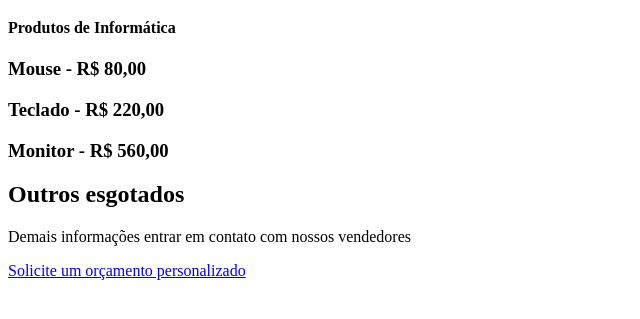
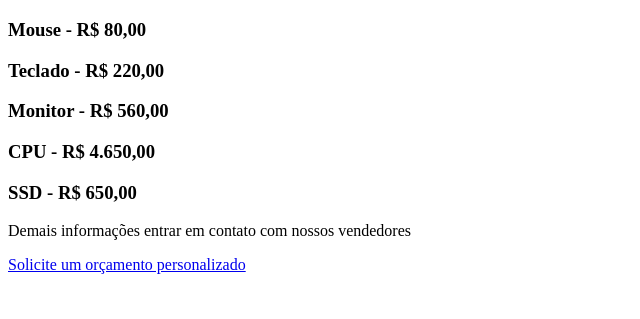
Before and after one commit to DevGouveia1/Forum-Gerencia-de-Configuracao, a plain HTML site: page index.html in a window 1280 px wide. Shown: the part 61-380 px from the top of the page, without its empty margins (0-640 px from the left). Drawn offline with Linux system fonts and the light colour scheme.

Commit message:
Edição Produtos Develop

```diff
--- a/index.html
+++ b/index.html
@@ -6,12 +6,12 @@
 <body>
 
 <h1>Pagina de Vendas</h1>
-<h4>Produtos de Informática</h4>
 
 <h3>Mouse - R$ 80,00</h3>
 <h3>Teclado - R$ 220,00</h3>
 <h3>Monitor - R$ 560,00</h3>
-<h2>Outros esgotados</h2>
+<h3>CPU - R$ 4.650,00</h3>
+<h3>SSD - R$ 650,00</h3>
 <p>Demais informações entrar em contato com nossos vendedores</p>
  <a href="https://www.pudim.com.br">Solicite um orçamento personalizado </a>
 
```
